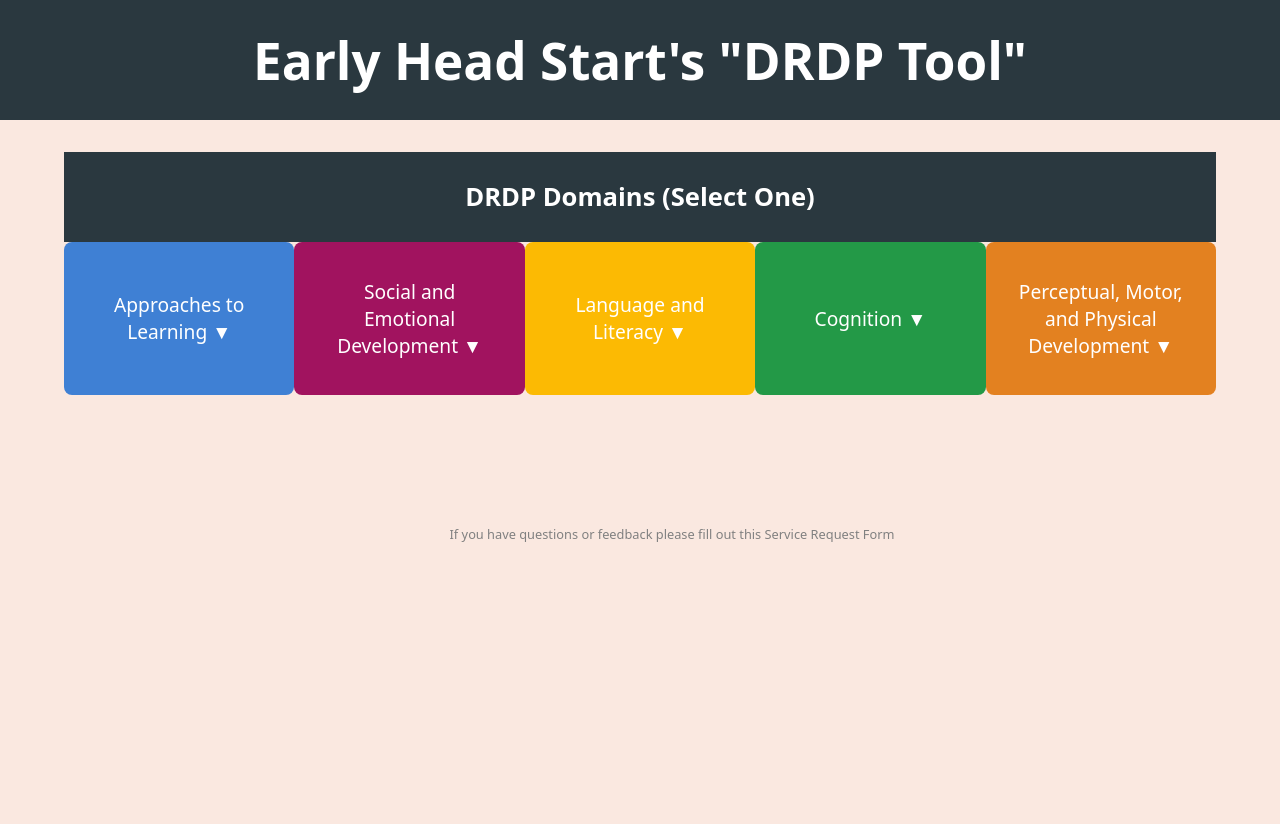
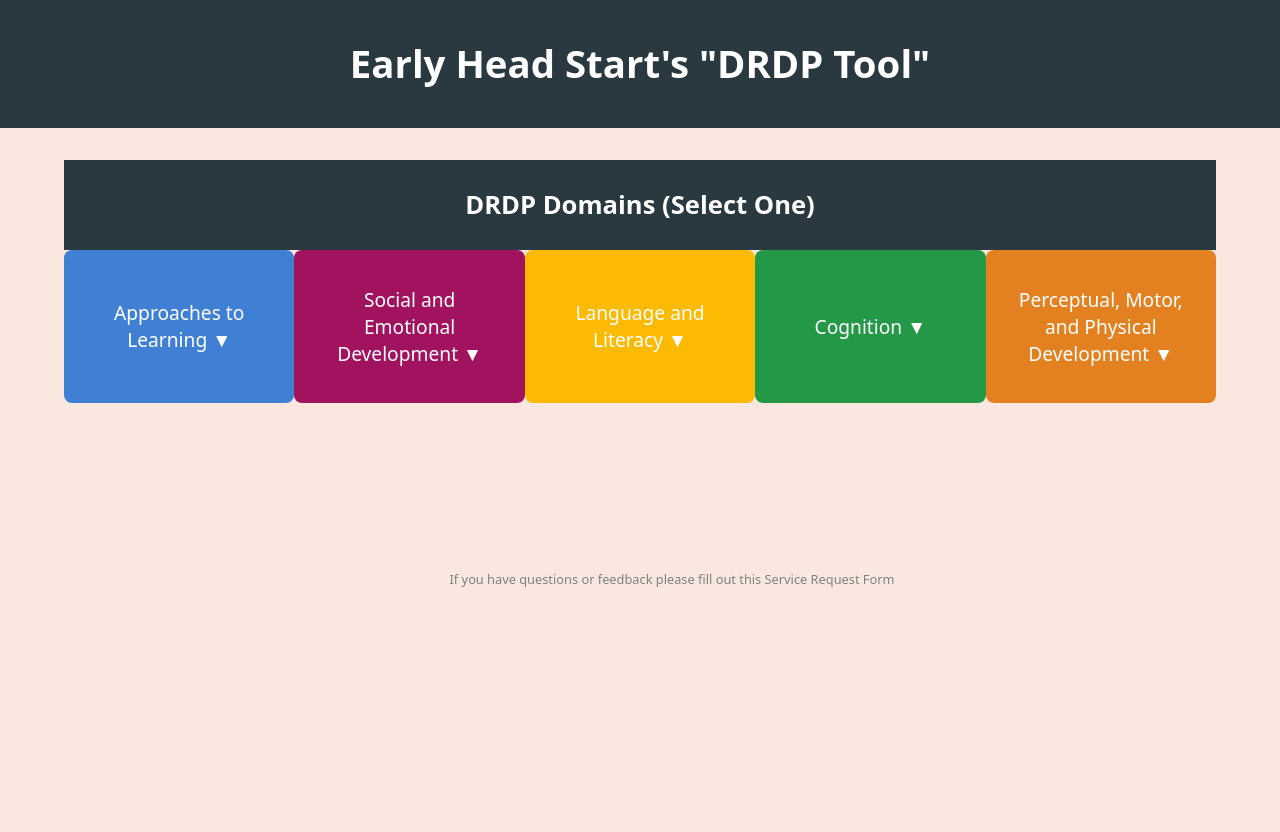
Before and after one commit to kylelin23/EHS_webpage, a React (Vite) app: page /dataPage in a window 1280 px wide. Shown: the top 832 px of the page. Built offline with nearby package versions, Linux system fonts and the light colour scheme.

Commit message:
Add Scaling

```diff
--- a/src/dataPage.css
+++ b/src/dataPage.css
@@ -10,7 +10,7 @@
 
 .header {
   background-color: #2a383f;
-  height: 20vh;
+  height: 20vw;
   width: 100vw;
   display: flex;
   align-items: center;
@@ -50,7 +50,7 @@ h1 {
 }
 
 .feedbackContainer {
-  margin-top: 50px;
+  margin-top: 5vw;
   width: 100vw;
   display: flex;
   justify-content: center;
@@ -66,7 +66,7 @@ h1 {
 .dropdown2 {
   display: flex;
   flex-direction: column;
-  gap: 20px;
+  gap: 2vw;
 }
 
 .text {
@@ -104,23 +104,23 @@ h1 {
 
 .developmentalLevelContainer {
   display: flex;
-  gap: 20px;
-  margin-top: 10px;
+  gap: 2vw;
+  margin-top: 1.5vw;
 }
 
 .textContainer {
-  height: 20vh;
-  width: 20vh;
+  height: 11vw;
+  width: 11vw;
   display: flex;
   justify-content: center;
   align-items: center;
-  border-radius: 25px;
+  border-radius: 1.5vw;
   background-color: white;
-  border-width: 10px;
+  border-width: 0.75vw;
 }
 
 .textContainer.selected {
-  border-width: 10px;
+  border-width: 0.75vw;
   border-color: black;
 
 }
@@ -226,19 +226,19 @@ h1 {
 .developmentalLevelOuterContainer {
   background-color: #97d4e8;
   width: 90vw;
-  padding: 20px;
+  padding: 1vw;
 }
 
 .teachingStratOuterContainer {
   background-color: #6eabcc;
   width: 90vw;
-  padding: 20px;
+  padding: 1vw;
 }
 
 .resourcesOuterContainer {
   background-color: #5c88a1;
   width: 90vw;
-  padding: 20px;
+  padding: 1vw;
 }
 
 .text.selected {
@@ -251,19 +251,19 @@ h1 {
 .data {
   display: flex;
   flex-direction: column;
-  gap: 10px;
+  gap: 1vw;
   align-items: center;
-  margin-top: 30px;
+  margin-top: 3vw;
 
 }
 
 .teachingStrategy {
   width: 90vw;
-  border-width: 3px;
+  border-width: 0.3vw;
   border-color: black;
   border-style: solid;
   background-color: #aadcf0;
-  padding: 10px;
+  padding: 0.75vw;
 }
 
 .titleText {
--- a/src/dataPage.jsx
+++ b/src/dataPage.jsx
@@ -219,7 +219,7 @@ function DataPage() {
   return (
   <div className="container">
     <div className="header">
-      <h1>Early Head Start's "DRDP Tool"</h1>
+      <div className = "headerText">Early Head Start's "DRDP Tool"</div>
     </div>
 
 
--- a/src/welcomePage.css
+++ b/src/welcomePage.css
@@ -17,8 +17,9 @@
 
 /* page chrome */
 .container { display:flex; flex-direction:column; width:100vw; min-height:100%; background:#fae8e0; }
-.header { background:#2a383f; height:15vh; display:flex; align-items:center; justify-content:center; width:100%; }
-h1 { color:#ffffff; }
+.header { background:#2a383f; height:10vw; display:flex; align-items:center; justify-content:center; width:100%; }
+h1 { color:#ffffff;}
+.headerText {color: white; font-size: 3vw; font-weight: bold}
 .body { min-height:80vh; padding: 2rem; flex:1; }
 
 .hero { display:grid; gap: clamp(0.75rem, 2.5vw, 1.5rem); padding: clamp(1rem, 3vw, 2rem); }
--- a/src/welcomePage.jsx
+++ b/src/welcomePage.jsx
@@ -8,7 +8,7 @@ function WelcomePage() {
   return (
     <div className="container">
       <div className="header">
-        <h1>Early Head Start's Teaching Practices Tool</h1>
+        <div className = "headerText">Early Head Start's Teaching Practices Tool</div>
       </div>
 
       <div className="hero">
```
